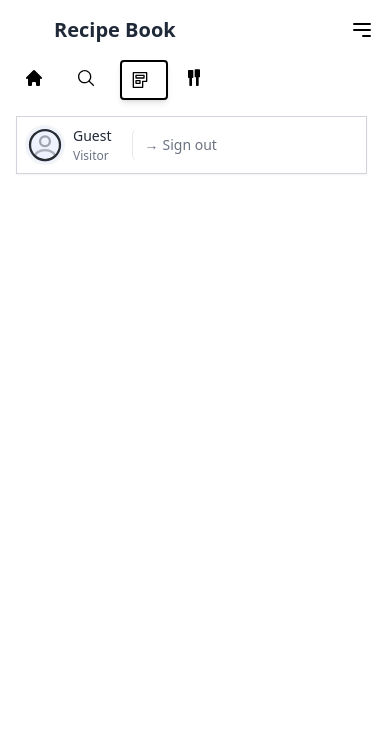
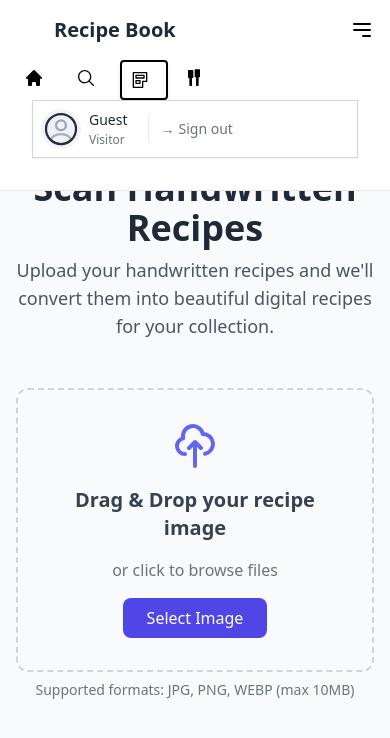
Before and after one commit to Knox-Radox/Knox-Radox.github.io, a plain HTML site: page recipe_ocr.html in a window 390 px wide. Both pictures are taken after a click on the button 362 px from the left and 30 px from the top of the page. Shown: the top 738 px of the page. Drawn offline with nearby package versions, Linux system fonts and the light colour scheme; grey boxes are pictures that could not be loaded.

Commit message:
Update recipe_ocr.html sidebar responsive

```diff
--- a/recipe_ocr.html
+++ b/recipe_ocr.html
@@ -45,7 +45,8 @@
     </style>
 </head>
 <body class="bg-gray-50 min-h-screen">
-<div class="sidebar flex flex-col h-screen w-full md:w-64 bg-white border-b md:border-r p-4 md:p-6 fixed left-0 right-0 md:right-auto top-0 z-10">
+    <div class="sidebar w-full md:w-64 bg-white border-b md:border-r h-auto md:h-screen p-4 md:p-6 fixed top-0 left-0 right-0 md:right-auto z-10 flex flex-col">
+
         <div class="flex items-center justify-between md:justify-start mb-4 md:mb-10">
             <div class="flex items-center">
                 <video src="organize-teamspaces.mp4" autoplay muted width="30" height="30" class="md:w-10 md:h-10"></video>
@@ -71,13 +72,16 @@
 
         <hr class="my-4 md:my-8 h-1 bg-gradient-to-r from-purple-500 via-blue-500 to-green-500 border-0 shadow-lg hidden md:block">
 
-        <nav id="mobileMenu" class="hidden md:block">
-            <ul class="flex md:flex-col md:space-y-2 space-x-2 md:space-x-0">
+        <nav id="mobileMenu" class="hidden md:block flex-grow">
+            <ul class="flex md:block space-x-2 md:space-x-0 md:space-y-2">
                 <li>
-                    <button onclick="location.href='recipe_book.html'" class="w-full text-left p-2 rounded hover-gradient flex items-center transition duration-50 ease-in-out hover:-translate-y-1 hover:scale-103">
+                    <button onclick="location.href='recipe_book.html'"
+                    class="w-full text-left p-2 rounded hover-gradient flex items-center transition duration-50 ease-in-out hover:-translate-y-1 hover:scale-103">
+
                     <svg xmlns="http://www.w3.org/2000/svg" class="h-5 w-5 mr-2" viewBox="0 0 20 20" fill="currentColor">
                         <path d="M10.707 2.293a1 1 0 00-1.414 0l-7 7a1 1 0 001.414 1.414L4 10.414V17a1 1 0 001 1h2a1 1 0 001-1v-2a1 1 0 011-1h2a1 1 0 011 1v2a1 1 0 001 1h2a1 1 0 001-1v-6.586l.293.293a1 1 0 001.414-1.414l-7-7z" />
                     </svg>
+
                     <span class="hidden md:inline">All Recipes</span>
                 </button>
                 </li>
@@ -106,9 +110,11 @@
                     </button>
                 </li>
             </ul>
+        </nav>
 
-            <div class="flex mt-4 md:mt-[285px]">
-                <div class="flex items-center bg-white border border-gray-300 shadow-sm hover:shadow-md transition-all duration-300 relative overflow-hidden group w-full max-w-[90vw] lg:w-[397px] md:ml-[-26px]">
+        <!-- Profile section - now using mt-auto to push to bottom -->
+        <div class="flex-none mt-auto px-4 pb-4 md:pb-6">
+            <div class="flex items-center bg-white border border-gray-300 shadow-sm hover:shadow-md transition-all duration-300 relative overflow-hidden group w-full max-w-[90vw] md:w-[252px] md:ml-[-40px] md:mb-[-45px]">
                 <div class="absolute left-0 top-0 w-1 h-full bg-gradient-to-b from-indigo-500 to-indigo-600 opacity-0 group-hover:opacity-100 transition-opacity duration-300"></div>
 
                 <div class="relative mx-2 my-2">
@@ -128,10 +134,9 @@
                 </button>
             </div>
         </div>
-        </nav>
     </div>
 
-    <div class="container mx-auto px-4 py-12 mt-10 lg:mt-0">
+    <div class="container mx-auto px-4 py-12 mt-[120px] md:mt-0">
         <header class="mb-12 text-center lg:ml-[250px]">
             <h1 class="text-4xl font-bold text-gray-800 mb-2">Scan Handwritten Recipes</h1>
             <p class="text-lg text-gray-600 max-w-2xl mx-auto">
```
Lines whose indentation alone changed are shown as unchanged.
